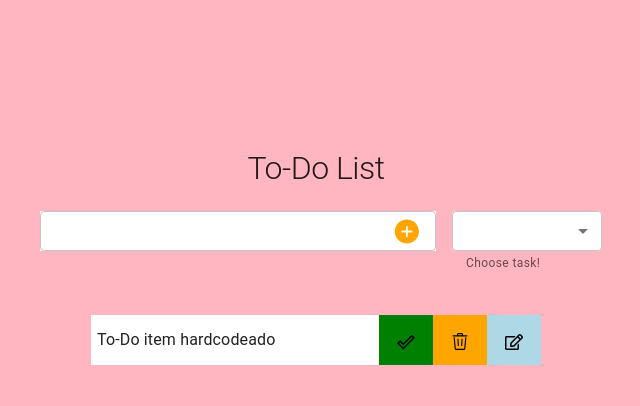
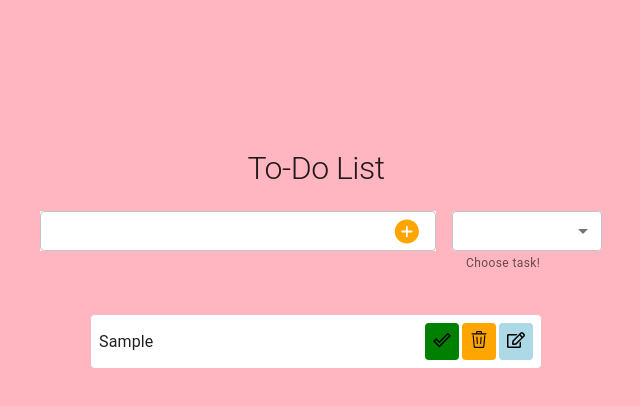
Before and after one commit to ivanasaenzs/toDoList, a React (Vite) app: page / in a window 1280 px wide. Both pictures are taken after typing "Sample" into the empty fields and a click on the button 731 px from the left and 231 px from the top of the page. Shown: the top 406 px of the page, without its empty margins (324-964 px from the left). Built offline with nearby package versions, Linux system fonts and the light colour scheme.

Commit message:
render of the task list added

```diff
--- a/src/components/TaskList.jsx
+++ b/src/components/TaskList.jsx
@@ -1,10 +1,9 @@
 import { Box } from "@mui/material";
-
 import { MdDoneOutline } from "react-icons/md";
 import { FaRegEdit } from "react-icons/fa";
 import { GoTrash } from "react-icons/go";
 
-export const TaskList = () => {
+export const TaskList = ({ tasks }) => {
   return (
     <Box
       className="todo__container"
@@ -13,72 +12,97 @@ export const TaskList = () => {
         maxWidth: "450px",
         margin: "auto",
         marginTop: "40px",
-        backgroundColor: "#fff",
+        backgroundColor: "lightpink",
         overflowX: "hidden",
       }}
     >
       <ul
         className="todo__list"
         style={{
-          display: "flex",
           width: "100%",
-          alignItems: "center",
           padding: 0,
           margin: 0,
           listStyle: "none",
         }}
       >
+        {tasks.map((task) => (
           <li
-          id="todo__item"
-          style={{ flex: 1, marginLeft: "6px", listStyle: "none" }}
-        >
-          To-Do item hardcodeado
-        </li>
-        <Box
-          sx={{
+            key={task.id}
+            style={{
               display: "flex",
-            flex: 1,
-            justifyContent: "flex-end",
-            height: "50px",
+              alignItems: "center",
+              justifyContent: "space-between",
+              marginBottom: "8px",
+              padding: "8px",
+              backgroundColor: "#fff",
+              borderRadius: "4px",
+              opacity: task.completed ? "0.5" : "1",
+              textDecoration: task.completed ? "line-through" : "none",
             }}
           >
+            <span>{task.description}</span>
+            <Box>
               <button
-            id="complete-btn"
+                id={`complete-btn-${task.id}`}
+                title={
+                  task.completed
+                    ? "Not done? Click again to un-complete task"
+                    : "Click here if you completed your task!"
+                }
                 style={{
                   backgroundColor: "green",
-              padding: "18px",
+                  padding: "8px",
+                  marginRight: "3px",
                   cursor: "pointer",
                   border: "none",
+                  borderRadius: "4px",
                 }}
-            onClick={() => console.log("Task has been completed button!")}
+                onClick={() => {
+                  console.log(
+                    `Task ${task.description} has been completed button!`
+                  );
+                }}
               >
                 <MdDoneOutline size={18} />
               </button>
               <button
-            id="trash-btn"
+                id={`trash-btn-${task.id}`}
+                title="Want to delete the task? Click here!"
                 style={{
                   backgroundColor: "orange",
-              padding: "18px",
+                  padding: "8px",
+                  marginRight: "3px",
                   cursor: "pointer",
                   border: "none",
+                  borderRadius: "4px",
                 }}
-            onClick={() => console.log("DELETE TASK button clicked!")}
+                onClick={() => {
+                  console.log(
+                    `DELETE TASK ${task.description} button clicked!`
+                  );
+                }}
               >
                 <GoTrash size={18} />
               </button>
               <button
-            id="edit-btn"
+                id={`edit-btn-${task.id}`}
+                title="Let's edit this thing"
                 style={{
                   backgroundColor: "lightblue",
-              padding: "18px",
+                  padding: "8px",
                   cursor: "pointer",
                   border: "none",
+                  borderRadius: "4px",
                 }}
-            onClick={() => console.log("EDIT TASK button clicked!")}
+                onClick={() =>
+                  console.log(`EDIT TASK ${task.description} button clicked!`)
+                }
               >
                 <FaRegEdit size={18} />
               </button>
             </Box>
+          </li>
+        ))}
       </ul>
     </Box>
   );
```
Lines whose indentation alone changed are shown as unchanged.
